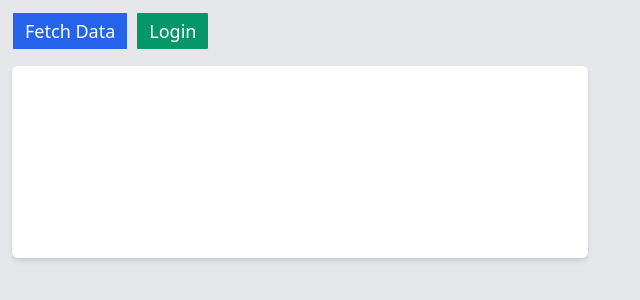
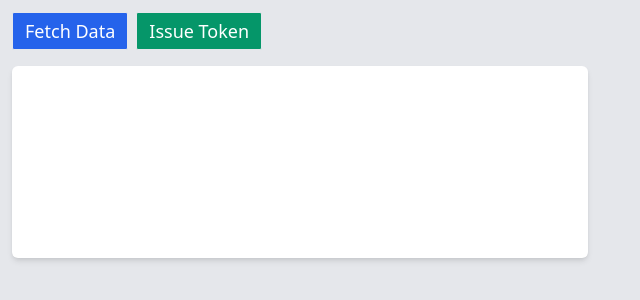
Before and after one commit to bluebrown/cross-origin-jwt-auth, a website: page app-server/public/index.html in a window 1280 px wide. Shown: the whole page, without its empty margins (0-640 px from the left). Drawn offline with nearby package versions, Linux system fonts and the light colour scheme.

Commit message:
change button text

```diff
--- a/app-server/public/index.html
+++ b/app-server/public/index.html
@@ -18,7 +18,7 @@
       </button></li>
     <li class="px-1"><button onclick="login(event)"
         class="px-3 py-1 text-lg rounded-sm bg-green-600 hover:bg-green-500 text-white border focus:outline-none focus:shadow-outline">
-        Login
+        Issue Token
       </button></li>
   </ul>
 
```
